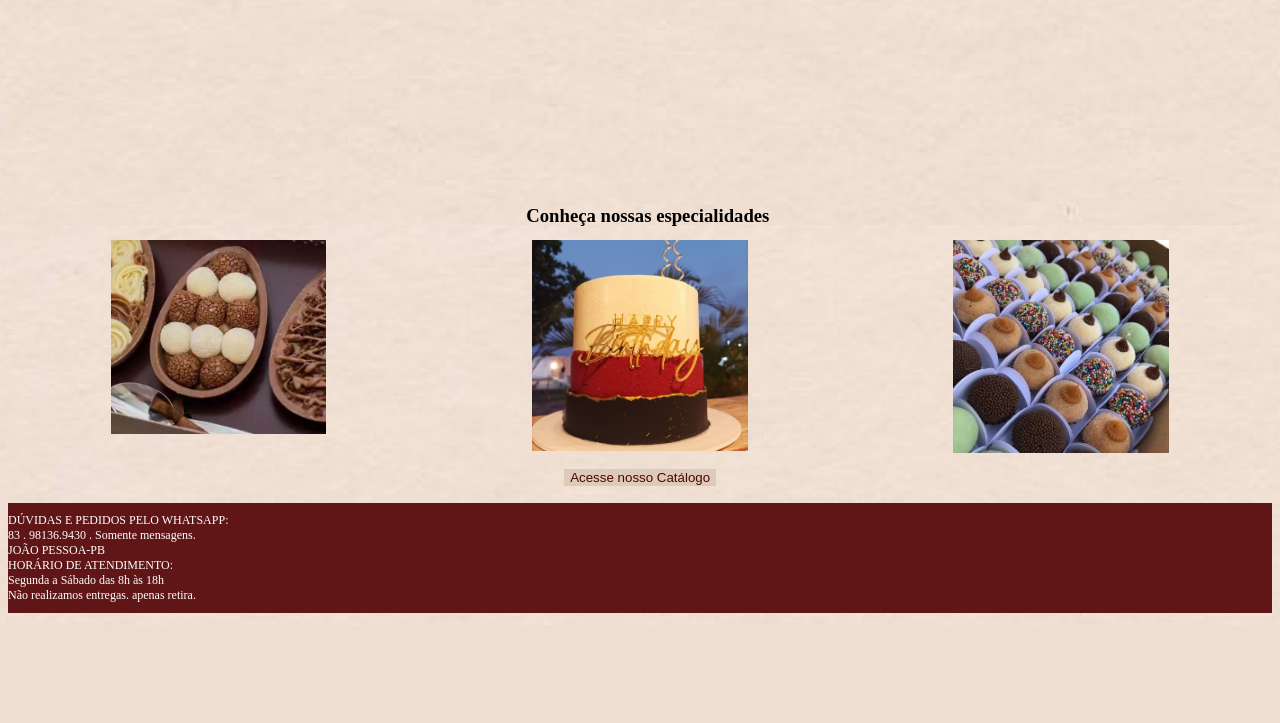
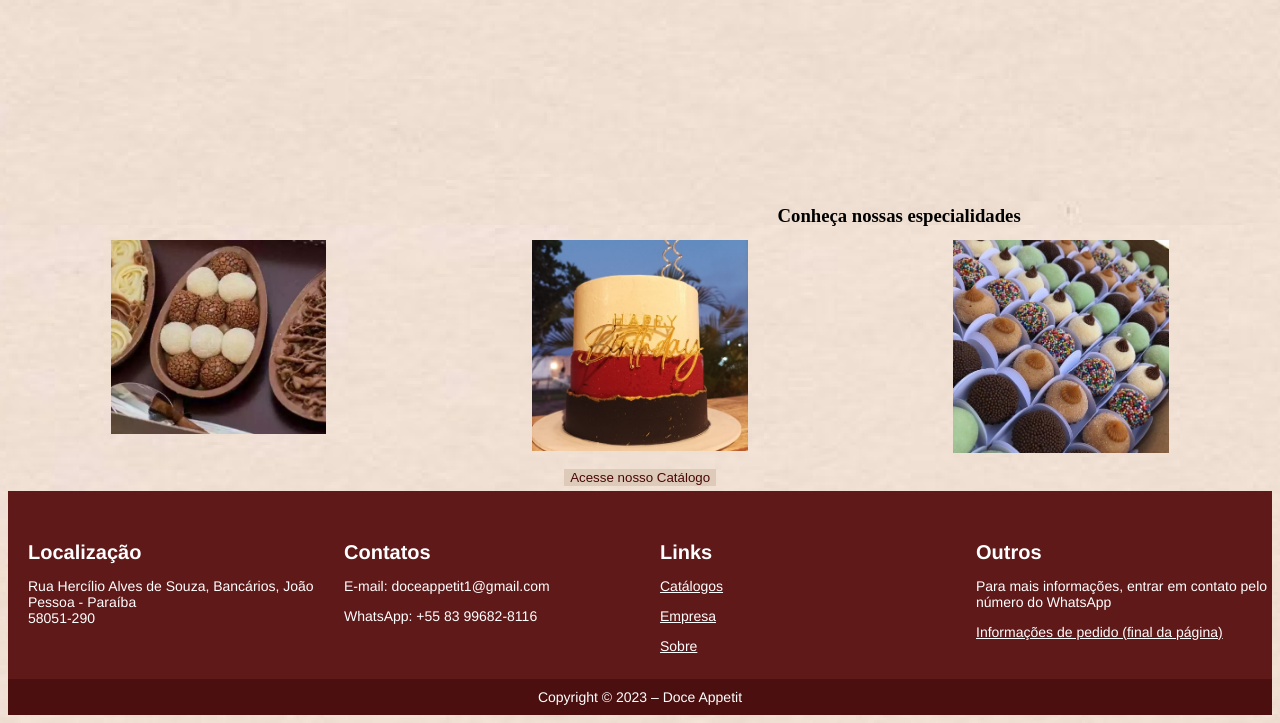
Before and after one commit to patriciagrocha/projeto-doceria, a PHP site: page /index.php in a window 1280 px wide; the page is wider, and only the part inside the window is pictured. Shown: the part 777-1500 px from the top of that part. Before the commit the page ends 1390 px from the top of that part, so only its background shows below. Run offline with PHP 8.4, Linux system fonts and the light colour scheme.

Commit message:
Alteração do rodapé, imgs add para futuras alterações

```diff
--- a/conteudo.php
+++ b/conteudo.php
@@ -29,7 +29,7 @@
   background: #DECAB9;
   margin-left: 44%;
   margin-bottom: 5px;
-  text-aling: center;
+  text-align: center;
   border: none;
 }
 #bolotopo1{
@@ -41,7 +41,7 @@
 
 .especialidade{
   color: black;
-  text-aling: center;
+  text-align: center;
   margin-left: 41%;
   margin-top: 5px;
 }
--- a/rodape.php
+++ b/rodape.php
@@ -1,31 +1,92 @@
-<div>
-  <head>
-    <style>
-      footer{
-        background-color: #601617;
-        width: 100%;
-      }
-      .aviso{
-        /*estilo do texto rodape*/
-        color: white;
-        text-align: left;
-        padding: 10px 0;
-        font-size: 12px;
-      }
+<footer class="rodape" id="contato">
+    <div class="rodape-div">
 
-    </style>
-  </head>
-  <body>
-    <footer>
-    <p class="aviso">
-    DÚVIDAS E PEDIDOS PELO WHATSAPP:<br>
-    83 . 98136.9430 . Somente mensagens.<br>
-    JOÃO PESSOA-PB<br>
-    HORÁRIO DE ATENDIMENTO:<br>
-    Segunda a Sábado das 8h às 18h<br>
-    Não realizamos entregas. apenas retira.<br></p>
-    </footer>
-  </body>
-    </footer>
-  </body>
-</div>
+        <div class="rodape-div-1">
+            <div class="rodape-div-1-coluna">
+                <!-- elemento -->
+                <span><b>Localização</b></span>
+                <p>Rua Hercílio Alves de Souza, Bancários, João Pessoa - Paraíba <br> 58051-290</p>
+            </div>
+        </div>
+
+        <div class="rodape-div-2">
+            <div class="rodape-div-2-coluna">
+                <!-- elemento -->
+                <span><b>Contatos</b></span>
+                <p>E-mail: doceappetit1@gmail.com</p>
+                <p>WhatsApp: +55 83 99682-8116</p>
+            </div>
+        </div>
+
+        <div class="rodape-div-3">
+            <div class="rodape-div-3-coluna">
+                <!-- elemento -->
+                <span><b>Links</b></span>
+                <p><a href="?pg=catalogos">Catálogos</a></p>
+                <p><a href="?pg=conteudo">Empresa</a></p>
+                <p><a href="?pg=fazermeupedido">Sobre</a></p>
+            </div>
+        </div>
+
+        <div class="rodape-div-4">
+            <div class="rodape-div-4-coluna">
+                <!-- elemento -->
+                <span><b>Outros</b></span>
+                <p>Para mais informações, entrar em contato pelo número do WhatsApp
+                <p><a href="?pg=catalogos">Informações de pedido (final da página)</a></p>
+                </p>
+            </div>
+        </div>
+
+    </div>
+    <p class="rodape-direitos">Copyright © 2023 – Doce Appetit</p>
+</footer>
+
+<style>
+  /*estilos do rodapé*/
+.rodape{
+    background-color: rgb(95, 25, 25);
+    color: white;
+    height: auto;
+    width: 100%;
+    font-size: 14px;
+    font-family: helvetica;
+}
+/*estilos dos links do rodapé*/
+.rodape a{
+    text-decoration: underline;
+    color: white;
+}
+/*estilo para parágrafos dentro do rodapé*/
+.rodape p{
+    margin-bottom: 5px;
+}
+/*estilos para cada divisão do rodapé*/
+.rodape-div{
+    display: flex; /* Exibição em linha dos elementos das colunas */
+    flex-wrap: wrap;
+    width: 100%;
+    margin: auto; /* Centralizar a div */
+    align-items: stretch; /* Esticar os itens para preencher a altura */
+    padding: 40px 10px 10px 10px; /* Preenchimento: topo, direita, inferior, esquerda, respectivamente */
+}
+/*estilos para as colunas do rodapé*/
+.rodape-div-1, .rodape-div-2, .rodape-div-3, .rodape-div-4{
+    display: flex;
+    width: calc(100% / 4 - 20px); /*lasrgura de cada coluna com espaçamento entre elas*/
+    padding: 10px;
+}
+/*estilo para os títulos do rodapé*/
+.rodape span{
+    font-size: 20px;
+    color: white;
+}
+/*estilos para a parte de "Copyright" no rodapé (parte inferior)*/
+.rodape-direitos{
+    width: calc(100% - 20px); /*largura total com espaçamento*/
+    background-color: #4b0f0f;
+    padding: 10px;
+    margin: 0px;
+    text-align: center;
+}
+</style>
```
Also changed, not shown: imgs/logorodape.png (added), imgs/novotopo.png (added).
